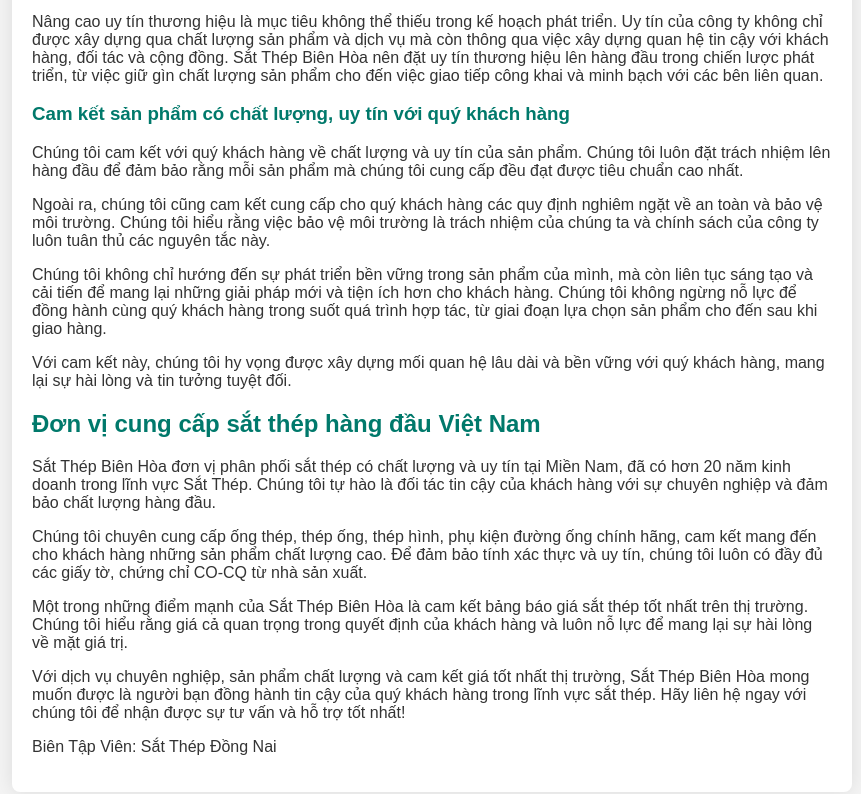
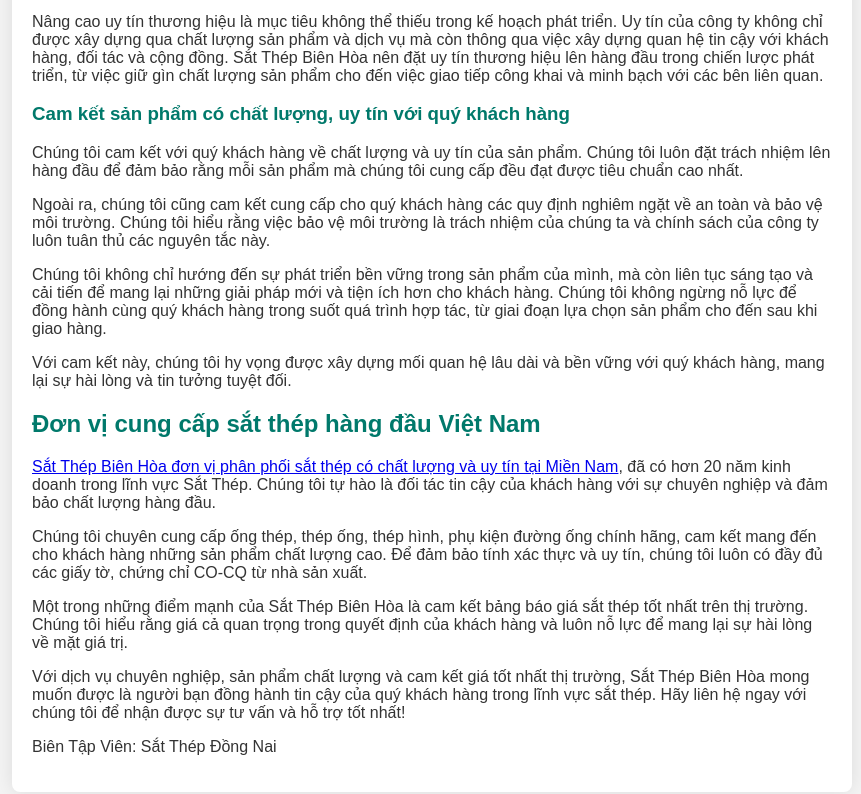
Before and after one commit to satthepdongnai/satthepdongnai, a plain HTML site: page index.html in a window 1280 px wide. Shown: the part 1999-2793 px from the top of the page, without its empty margins (208-1069 px from the left). Drawn offline with Linux system fonts and the light colour scheme.

Commit message:
Update index.html

```diff
--- a/index.html
+++ b/index.html
@@ -2,7 +2,6 @@
 <html lang="en">
 
 <head>
-    <meta name="google-site-verification" content="1wahEMdOjc74rMB3zQAq9ICYfglD8k-7IdKkqcZrxlI" />
     <meta charset="UTF-8">
     <meta name="viewport" content="width=device-width, initial-scale=1.0">
     <title>Sat Thep Bien Hoa
@@ -98,7 +97,7 @@
 <p>Chúng tôi không chỉ hướng đến sự phát triển bền vững trong sản phẩm của mình, mà còn liên tục sáng tạo và cải tiến để mang lại những giải pháp mới và tiện ích hơn cho khách hàng. Chúng tôi không ngừng nỗ lực để đồng hành cùng quý khách hàng trong suốt quá trình hợp tác, từ giai đoạn lựa chọn sản phẩm cho đến sau khi giao hàng.</p>
 <p>Với cam kết này, chúng tôi hy vọng được xây dựng mối quan hệ lâu dài và bền vững với quý khách hàng, mang lại sự hài lòng và tin tưởng tuyệt đối.</p>
 <h2>Đơn vị cung cấp sắt thép hàng đầu Việt Nam</h2>
-<p>Sắt Thép Biên Hòa đơn vị phân phối sắt thép có chất lượng và uy tín tại Miền Nam, đã có hơn 20 năm kinh doanh trong lĩnh vực Sắt Thép. Chúng tôi tự hào là đối tác tin cậy của khách hàng với sự chuyên nghiệp và đảm bảo chất lượng hàng đầu.</p>
+<p><a href="https://satthepbienhoa.vercel.app/">Sắt Thép Biên Hòa đơn vị phân phối sắt thép có chất lượng và uy tín tại Miền Nam</a>, đã có hơn 20 năm kinh doanh trong lĩnh vực Sắt Thép. Chúng tôi tự hào là đối tác tin cậy của khách hàng với sự chuyên nghiệp và đảm bảo chất lượng hàng đầu.</p>
 <p>Chúng tôi chuyên cung cấp ống thép, thép ống, thép hình, phụ kiện đường ống chính hãng, cam kết mang đến cho khách hàng những sản phẩm chất lượng cao. Để đảm bảo tính xác thực và uy tín, chúng tôi luôn có đầy đủ các giấy tờ, chứng chỉ CO-CQ từ nhà sản xuất.</p>
 <p>Một trong những điểm mạnh của Sắt Thép Biên Hòa là cam kết bảng báo giá sắt thép tốt nhất trên thị trường. Chúng tôi hiểu rằng giá cả quan trọng trong quyết định của khách hàng và luôn nỗ lực để mang lại sự hài lòng về mặt giá trị.</p>
 <p>Với dịch vụ chuyên nghiệp, sản phẩm chất lượng và cam kết giá tốt nhất thị trường, Sắt Thép Biên Hòa mong muốn được là người bạn đồng hành tin cậy của quý khách hàng trong lĩnh vực sắt thép. Hãy liên hệ ngay với chúng tôi để nhận được sự tư vấn và hỗ trợ tốt nhất!</p>
```
